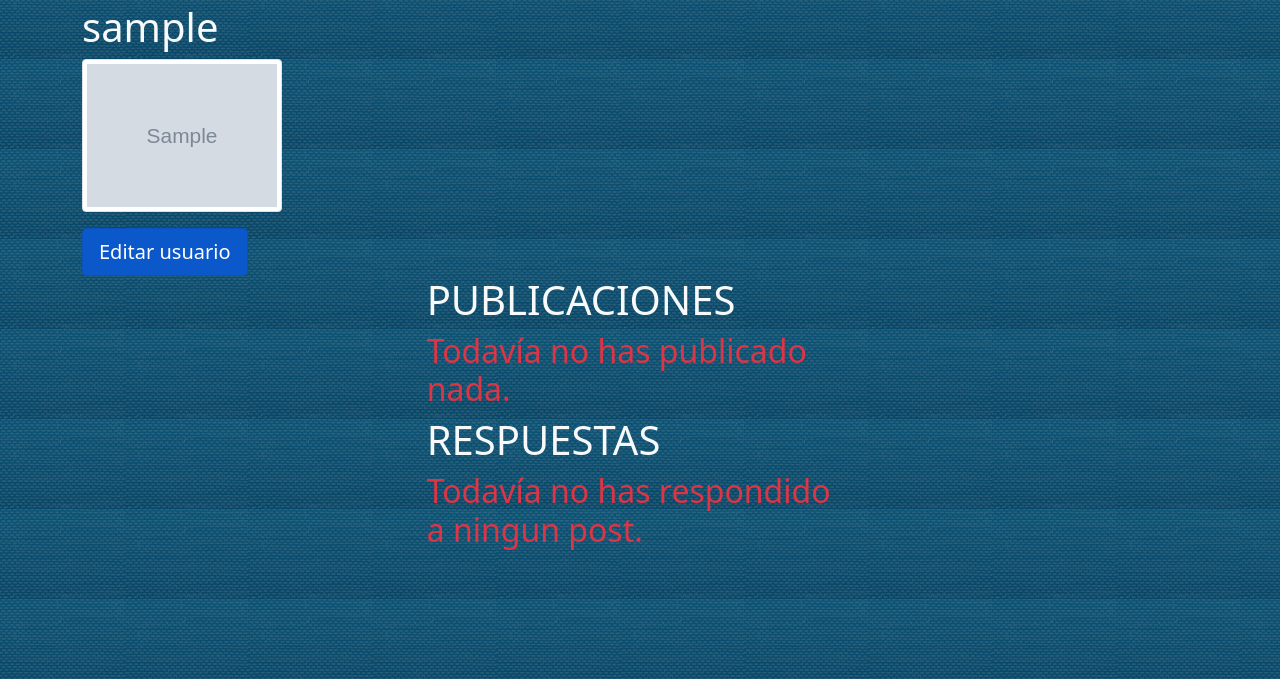
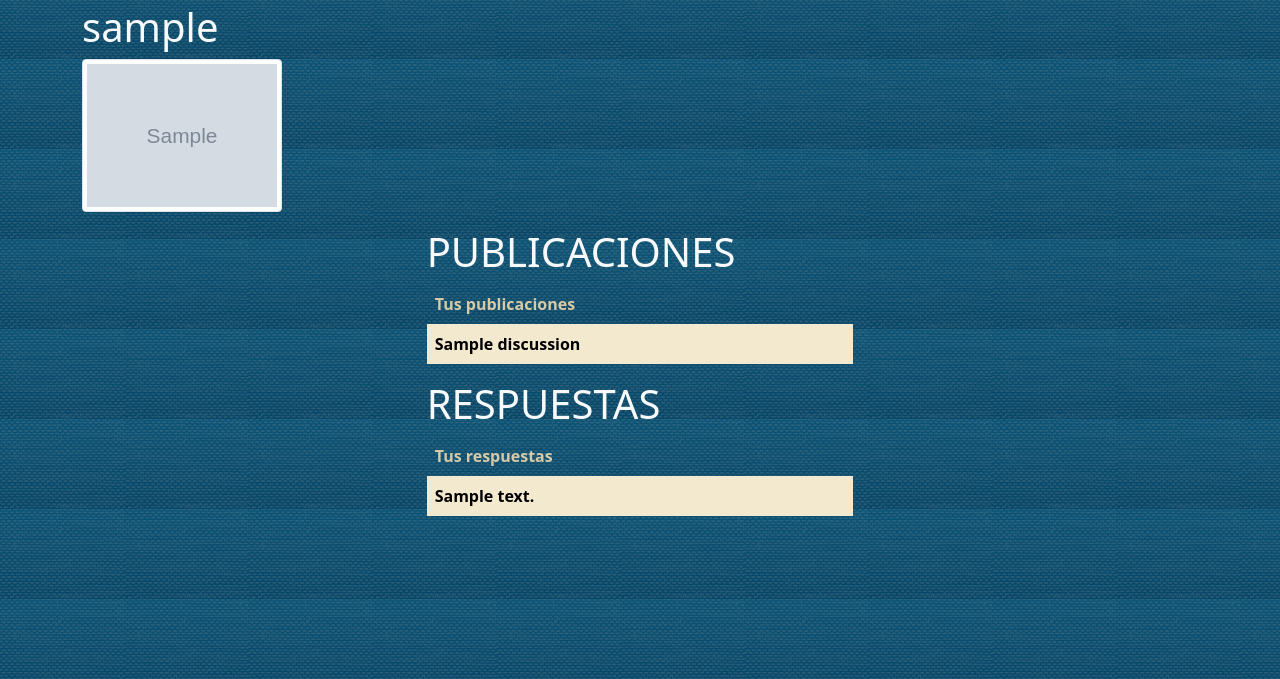
Before and after one commit to Migueel0/Ageforum, a Django app: page /accounts/profile/1 in a window 1280 px wide. Shown: the part 121-800 px from the top of the page. Run offline with Django 3.2, Linux system fonts and the light colour scheme; tables that the repository leaves empty hold one stand-in row (values such as "Sample post"); grey boxes marked "Sample" are stand-in pictures; lists and menus that the app fills with data are empty; some libraries are stand-ins or nearby versions.

Commit message:
User details bug fixed

```diff
--- a/accounts/views.py
+++ b/accounts/views.py
@@ -36,8 +36,12 @@ def user_detail(request, user_id):
     Show user profile info
     """
     if request.method == 'GET':
+        discussion_list = Discussion.objects.filter(user=user_id)
+        response_list = Response.objects.filter(user=user_id)
         context = {
             'user': get_object_or_404(User, id=user_id),
+            'discussion_list':discussion_list,
+            'response_list':response_list
         }
         return render(request, PROFILE_INFO_TEMPLATE, context)
     else:
--- a/templates/registration/user_detail.html
+++ b/templates/registration/user_detail.html
@@ -16,14 +16,16 @@
                 width="200" height="200" />
             {%endif%}
         </div>
+        {%if user.id == request.user.id%}
             <a href="/accounts/change_profile" class="btn btn-primary btn-lg active" role="button"
                 aria-pressed="true">Editar usuario</a>
-
+        {%endif%}
     </form>
 </div>
 
 <div class="text-light mx-auto col-4">
     <h1>PUBLICACIONES</h1>
+    {%if user.id == request.user.id%}
         {% if discussion_list %}
         <table class="table table-hover table-borderless align-middle table-striped" aria-describedby="discussions table">
             <thead class="yellow_color">
@@ -45,8 +47,32 @@
         {% else %}
         <h2 class="text-danger">Todavía no has publicado nada.</h2>
         {% endif %}
+    {%else%}
+        {% if discussion_list %}
+        <table class="table table-hover table-borderless align-middle table-striped" aria-describedby="discussions table">
+            <thead class="yellow_color">
+                <tr>
+                    <th scope="col" style="width:100%">Tus publicaciones</th>
+                </tr>
+            </thead>
+            <tbody>
+                {% for discussion in discussion_list %}
+                <tr class="yellow_background_color">
+                    <th scope="row">
+                        <a class="author_link" href="/{{discussion.id}}">
+                            {{ discussion.title }}
+                        </a>
+                    </th>
+                    {% endfor %}
+            </tbody>
+        </table>
+        {% else %}
+        <h2 class="text-danger">El usuario todavía no ha publicado nada.</h2>
+        {% endif %}
 
+    {% endif %}
         <h1>RESPUESTAS</h1>
+    {%if user.id == request.user.id%}
         {% if response_list %}
         <table class="table table-hover table-borderless align-middle table-striped" aria-describedby="discussions table">
             <thead class="yellow_color">
@@ -68,5 +94,29 @@
         {% else %}
         <h2 class="text-danger">Todavía no has respondido a ningun post.</h2>
         {% endif %}
+    {%else%}
+        {% if response_list %}
+            <table class="table table-hover table-borderless align-middle table-striped" aria-describedby="discussions table">
+                <thead class="yellow_color">
+                    <tr>
+                        <th scope="col" style="width:100%">Tus respuestas</th>
+                    </tr>
+                </thead>
+                <tbody>
+                    {% for response in response_list %}
+                    <tr class="yellow_background_color">
+                        <th scope="row">
+                            <a class="author_link" href="/{{discussion.id}}">
+                                {{ response.text|safe }}
+                            </a>
+                        </th>
+                        {% endfor %}
+                </tbody>
+            </table>
+            {% else %}
+            <h2 class="text-danger">El usuario todavía no ha respondido a ningun post.</h2>
+            {% endif %}
+    {% endif %}
+
 </div>
 {% endblock %}
```
Also changed, not shown: templates/forum/discussion_detail.html (+8 -4 lines). Lines whose indentation alone changed are shown as unchanged.
